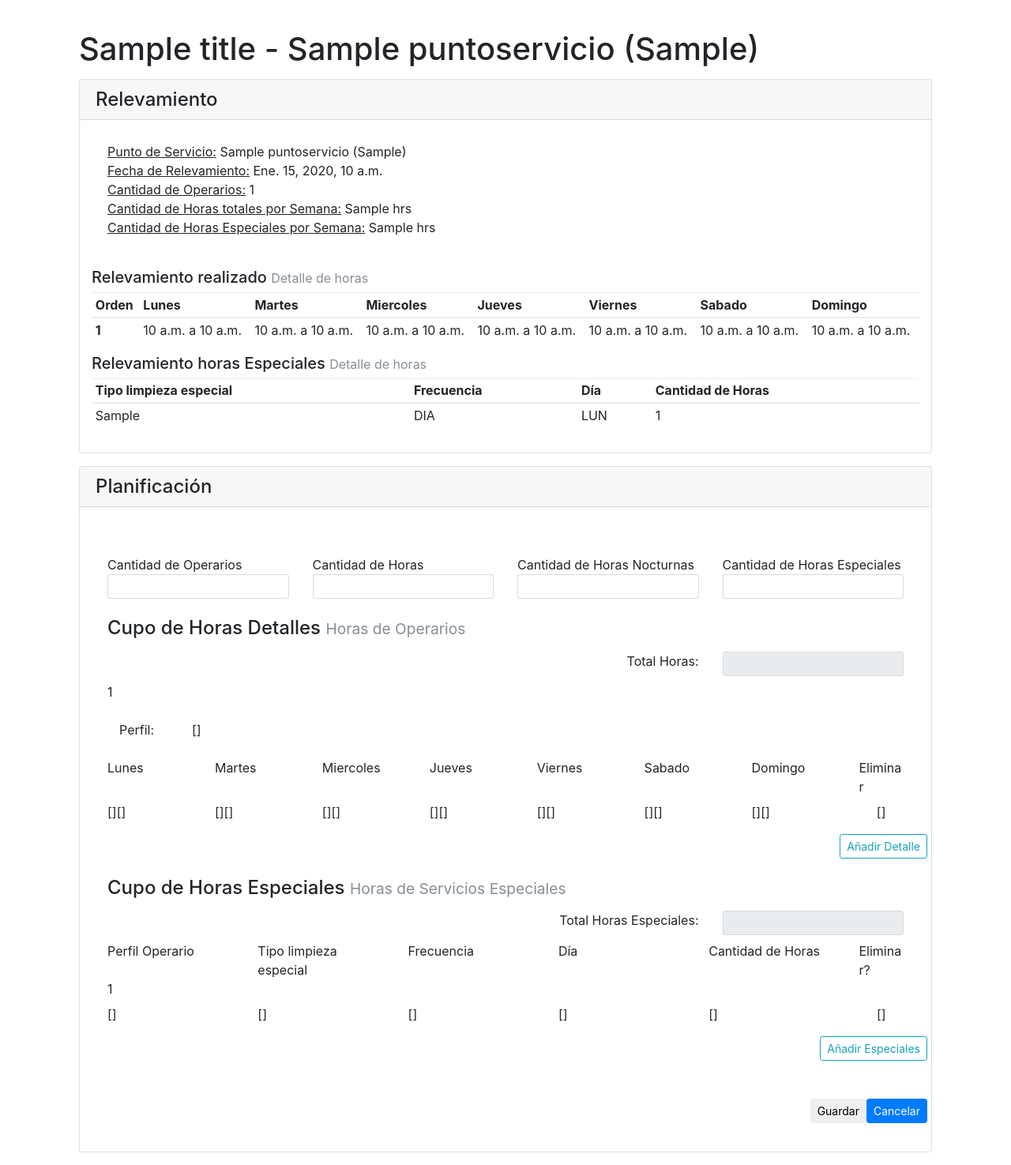
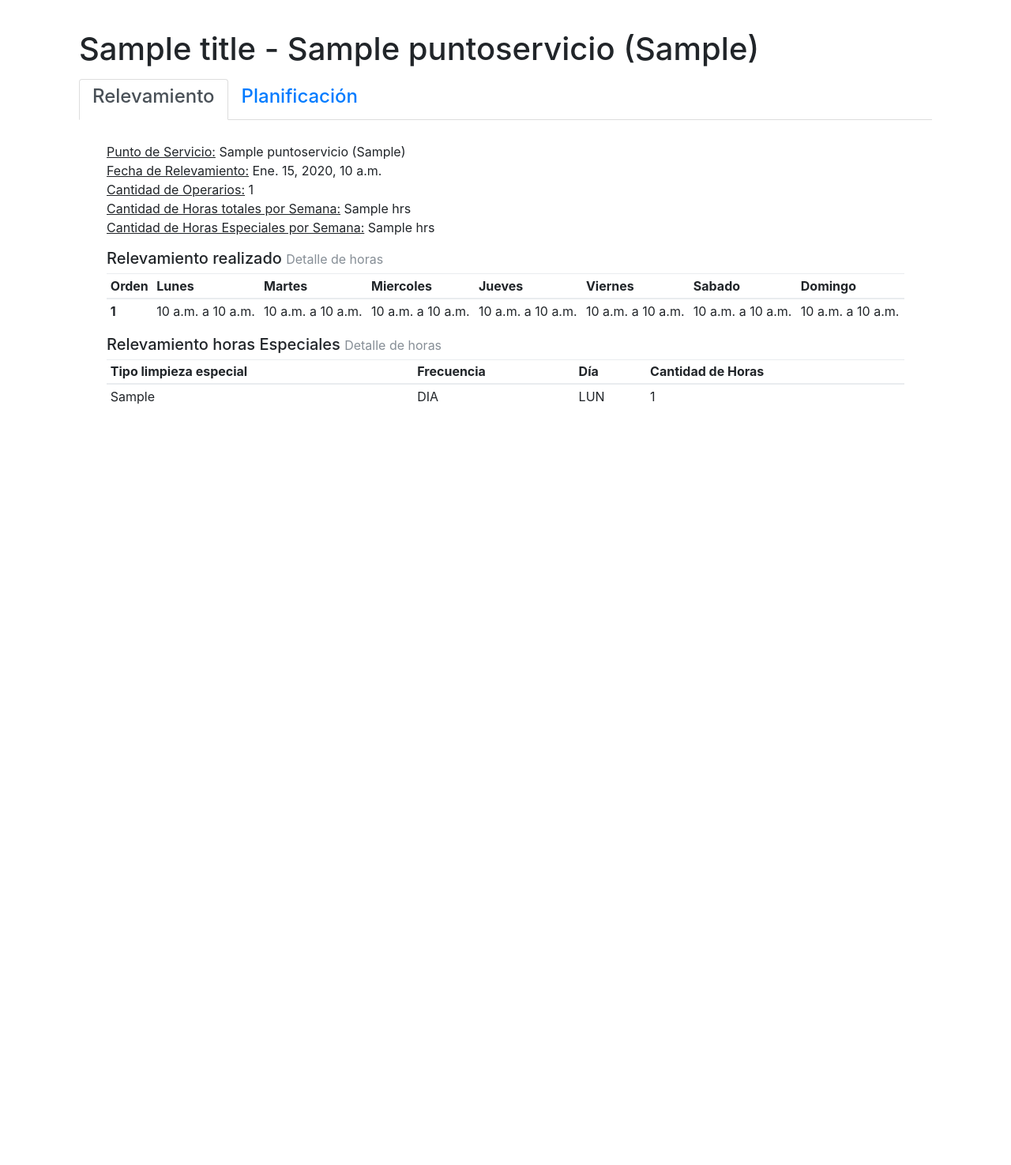
Before and after one commit to santiagoyegros/SPH, a Django app: template Operarios/templates/planificacion/planificacion_crear.html in a window 1280 px wide. Shown: the part 56-1531 px from the top of the page at 79% size. After the commit the page ends 568 px from the top, so only its background shows below. Run offline with Django 3.2, Linux system fonts and the light colour scheme; tables that the repository leaves empty hold one stand-in row (values such as "Sample post"); the template is opened without the code that fills it: values that come from a table or form of the project are taken from there, most other values are stand-ins (such as "Sample title", 1, 10 or a date in 2020); parts of the project's set-up code (start-up, migrations or seed data) failed here and were passed over; some libraries are stand-ins or nearby versions.

Commit message:
Ultimos cambios interfaces

```diff
--- a/Operarios/templates/planificacion/planificacion_crear.html
+++ b/Operarios/templates/planificacion/planificacion_crear.html
@@ -1,15 +1,4 @@
 {% extends "base.html" %}
-
-<style>
-
-.legend .row:nth-of-type(odd) div {
-background-color:antiquewhite;
-}
-.legend .row:nth-of-type(even) div {
-background: #FFFFFF;
-}
-
-</style>
 
 {% block content %}
 {% if form.non_field_errors %}
@@ -23,9 +12,20 @@ background: #FFFFFF;
 {% if title %}<h1 class='my-3'>{{ title }} - {{relevamiento.puntoServicio.NombrePServicio}} ({{ relevamiento.puntoServicio }}){% endif %} </h1>
 
 
-<!-- Tarjeta con los datos del relevamiento-->
-<div class="card mb-3">
-    <h4 class="card-header">Relevamiento</h4>
+<ul class="nav nav-tabs" id="myTab" role="tablist">
+  <li class="nav-item">
+    <a class="nav-link active" id="relev-tab" data-toggle="tab" href="#relev" role="tab" aria-controls="home" aria-selected="true">
+        <h4>Relevamiento</h4>
+    </a>
+  </li>
+  <li class="nav-item">
+    <a class="nav-link" id="plani-tab" data-toggle="tab" href="#plani" role="tab" aria-controls="plani" aria-selected="false">
+        <h4>Planificación</h4>
+    </a>
+  </li>
+</ul>
+<div class="tab-content" id="myTabContent">
+  <div class="tab-pane fade show active" id="relev" role="tabpanel" aria-labelledby="relev-tab">
     <div class="card-body">
         <div class="container-fluid mb-1 mt-2 ">
             <div class="row">
@@ -42,7 +42,6 @@ background: #FFFFFF;
             </div>
             <div class="row">
                 <div class="col"><u>Cantidad de Horas Especiales por Semana:</u> {{ relevamiento.cantidadHrEsp }} hrs</div>
-            </div>
             </div>
         </div>
 
@@ -147,21 +146,14 @@ background: #FFFFFF;
             </table>
 
         </div>
-
     </div>
-
-<!-- Tarjeta con el formulario de planificacion-->
-<div class="card mb-3">
-    <h4 class="card-header">Planificación</h4>
+  </div>
+  <div class="tab-pane fade" id="plani" role="tabpanel" aria-labelledby="plani-tab">
     <div class="card-body">
         <form method='POST' action='#'>
             {% csrf_token %}
-
-            <!--{{ form.as_p }}-->
-            <div class="container-fluid mb-3 mt-4">
-                <div class="row mt-3">
-                    <div class="col-4"> {{ form.puntoServicio.as_hidden }} </div>
-                </div>
+            {{ form.puntoServicio.as_hidden }}
+            <div class="container-fluid mb-3 mt-1">
                 <div class="row mt-3">
                     <div class="col-3"> {{ form.cantidad.label }} {{ form.cantidad }}</div>
                     <div class="col-3"> {{ form.cantHoras.label }} {{ form.cantHoras }}</div>
@@ -175,7 +167,7 @@ background: #FFFFFF;
             {{ planifEspFormSet.management_form }}
 
 
-            <div class="container-fluid legend mb-3 mt-4" id='formset-det'>
+            <div class="container-fluid mb-3 mt-4" id='formset-det'>
                 <h4>
                 Cupo de Horas Detalles <small class="text-muted">Horas de Operarios</small>
                 </h4>
@@ -288,7 +280,7 @@ background: #FFFFFF;
     </div>
 
   </div>
-
+</div>
 
 
 <!-- Script que carga las filas dinamicamente -->
```
Lines whose indentation alone changed are shown as unchanged.
